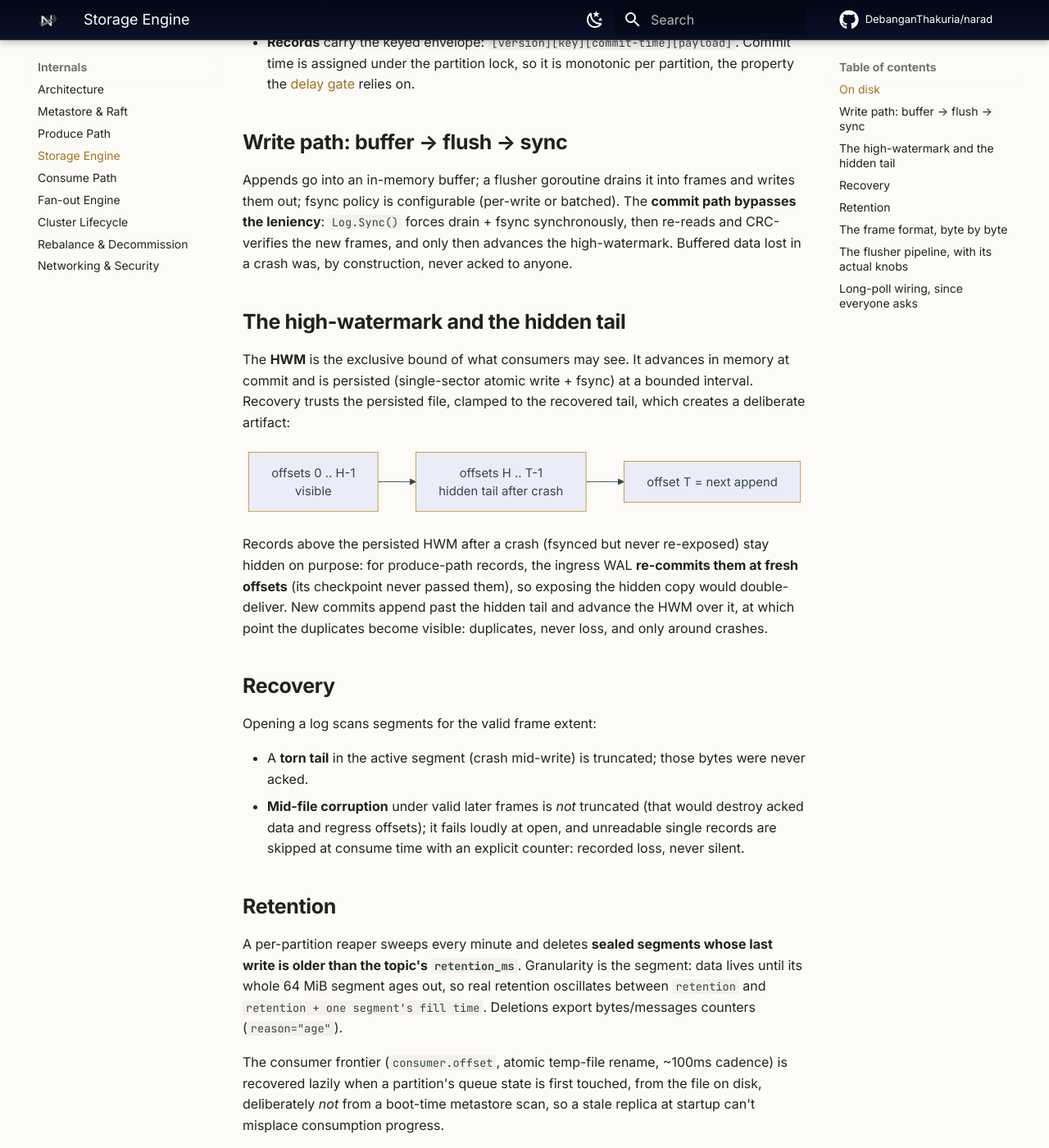
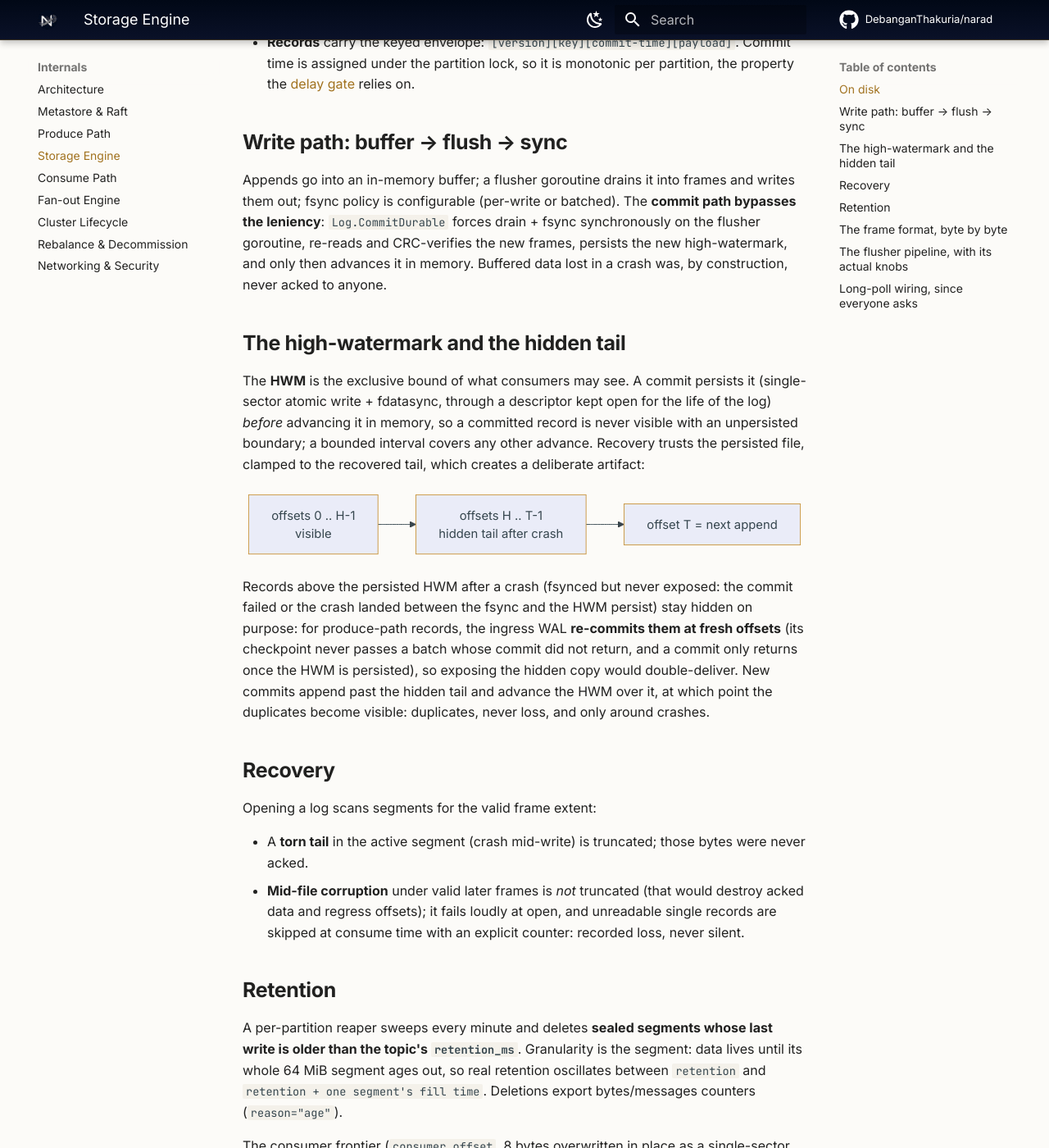
Before and after one commit to DebanganThakuria/narad, an MkDocs documentation site: the page built from docs/internals/storage-engine.md, in a window 1280 px wide and 1400 px high, scrolled down 1181 px. Shown: the whole window at 82% size. Built offline with MkDocs 1.6.1 and Material for MkDocs 9.7.7, drawn with Linux system fonts in a browser that asks for light colours; comment, search, counter and statistics services are not loaded; some of the changed text lies outside the part shown.

Commit message:
perf(storage): broadcast to long-pollers only when records become visible
Append and the frame write each closed the partition's notify channel,
waking every parked consumer and the fan-out reader, all of which gate
on the high-watermark and so found nothing until the third broadcast
(the HWM advance). One commit now wakes waiters once. Docs updated for
the commit-path ordering, the in-place consumer.offset and checkpoint
writes, the targeted ack wakeups, the retention skip, and the nonces.

Co-Authored-By: Claude Fable 5.1 <noreply@anthropic.com>

````diff
--- a/docs/internals/storage-engine.md
+++ b/docs/internals/storage-engine.md
@@ -28,11 +28,11 @@ flowchart LR
 
 ## Write path: buffer → flush → sync
 
-Appends go into an in-memory buffer; a flusher goroutine drains it into frames and writes them out; fsync policy is configurable (per-write or batched). The **commit path bypasses the leniency**: `Log.Sync()` forces drain + fsync synchronously, then re-reads and CRC-verifies the new frames, and only then advances the high-watermark. Buffered data lost in a crash was, by construction, never acked to anyone.
+Appends go into an in-memory buffer; a flusher goroutine drains it into frames and writes them out; fsync policy is configurable (per-write or batched). The **commit path bypasses the leniency**: `Log.CommitDurable` forces drain + fsync synchronously on the flusher goroutine, re-reads and CRC-verifies the new frames, persists the new high-watermark, and only then advances it in memory. Buffered data lost in a crash was, by construction, never acked to anyone.
 
 ## The high-watermark and the hidden tail
 
-The **HWM** is the exclusive bound of what consumers may see. It advances in memory at commit and is persisted (single-sector atomic write + fsync) at a bounded interval. Recovery trusts the persisted file, clamped to the recovered tail, which creates a deliberate artifact:
+The **HWM** is the exclusive bound of what consumers may see. A commit persists it (single-sector atomic write + fdatasync, through a descriptor kept open for the life of the log) *before* advancing it in memory, so a committed record is never visible with an unpersisted boundary; a bounded interval covers any other advance. Recovery trusts the persisted file, clamped to the recovered tail, which creates a deliberate artifact:
 
 ```mermaid
 flowchart LR
@@ -40,7 +40,7 @@ flowchart LR
     B --> C["offset T = next append"]
 ```
 
-Records above the persisted HWM after a crash (fsynced but never re-exposed) stay hidden on purpose: for produce-path records, the ingress WAL **re-commits them at fresh offsets** (its checkpoint never passed them), so exposing the hidden copy would double-deliver. New commits append past the hidden tail and advance the HWM over it, at which point the duplicates become visible: duplicates, never loss, and only around crashes.
+Records above the persisted HWM after a crash (fsynced but never exposed: the commit failed or the crash landed between the fsync and the HWM persist) stay hidden on purpose: for produce-path records, the ingress WAL **re-commits them at fresh offsets** (its checkpoint never passes a batch whose commit did not return, and a commit only returns once the HWM is persisted), so exposing the hidden copy would double-deliver. New commits append past the hidden tail and advance the HWM over it, at which point the duplicates become visible: duplicates, never loss, and only around crashes.
 
 ## Recovery
 
@@ -53,7 +53,7 @@ Opening a log scans segments for the valid frame extent:
 
 A per-partition reaper sweeps every minute and deletes **sealed segments whose last write is older than the topic's `retention_ms`**. Granularity is the segment: data lives until its whole 64 MiB segment ages out, so real retention oscillates between `retention` and `retention + one segment's fill time`. Deletions export bytes/messages counters (`reason="age"`).
 
-The consumer frontier (`consumer.offset`, atomic temp-file rename, ~100ms cadence) is recovered lazily when a partition's queue state is first touched, from the file on disk, deliberately *not* from a boot-time metastore scan, so a stale replica at startup can't misplace consumption progress.
+The consumer frontier (`consumer.offset`, 8 bytes overwritten in place as a single-sector atomic write + fdatasync, ~100ms cadence; an empty file left by a crash between create and first write reads as "no offset") is recovered lazily when a partition's queue state is first touched, from the file on disk, deliberately *not* from a boot-time metastore scan, so a stale replica at startup can't misplace consumption progress.
 ## The frame format, byte by byte
 
 From `storage/format.go`, and yes, the magic is `0xCAFE`:
@@ -91,9 +91,9 @@ flowchart LR
 
 Two things make this safe rather than sloppy:
 
-- **The commit path doesn't negotiate.** `Log.Sync()` (called by `commitDurable` on every produce commit) synchronously drains, writes, and fsyncs; the lazy timers above only govern data nobody has been promised yet.
-- **Reads are self-verifying.** Every frame decode re-checks the CRC; `VerifyDurable` re-reads the just-written frames *before* the high-watermark moves. Decoded frames and frame positions are cached (`frameCache`, `navCache`), both invalidated under the write lock when retention deletes a segment.
+- **The commit path doesn't negotiate.** `Log.CommitDurable` (called by `commitDurable` on every produce commit) synchronously drains, writes, fsyncs, verifies, and persists the high-watermark; the lazy timers above only govern data nobody has been promised yet.
+- **Reads are self-verifying.** Every frame decode re-checks the CRC; the commit path re-reads the just-written frames (streamed through a reused buffer, no per-frame allocation) *before* the high-watermark moves. Decoded frames and frame positions are cached (`frameCache`, `navCache`), both invalidated under the write lock when retention deletes a segment.
 
 ## Long-poll wiring, since everyone asks
 
-An idle consumer isn't polling: it parks on the partition log's broadcast channel (`Log.NotifyC`). The channel is *closed* to broadcast: commit, lease expiry, and nack all `notifyAll()`, every parked waiter wakes, re-checks, and either grabs a message or parks on the fresh channel. Zero timers, zero missed wakeups (a waiter that raced the close sees the already-closed channel immediately).
+An idle consumer isn't polling: it parks on the partition log's broadcast channel (`Log.NotifyC`). The channel is *closed* to broadcast: a commit's high-watermark advance, a lease expiry, a nack, and an ack that frees a cap slot or ends an ahead-full stall all `notifyAll()`; every parked waiter wakes, re-checks, and either grabs a message or parks on the fresh channel. Buffering or flushing a record does not broadcast (waiters gate on the high-watermark), and an ack that relieves nothing wakes nobody. Zero timers, zero missed wakeups (a waiter that raced the close sees the already-closed channel immediately).
````
Also changed, not shown: docs/internals/consume-path.md (+4 -2 lines), docs/internals/produce-path.md (+3 -2 lines), 5 other files.
